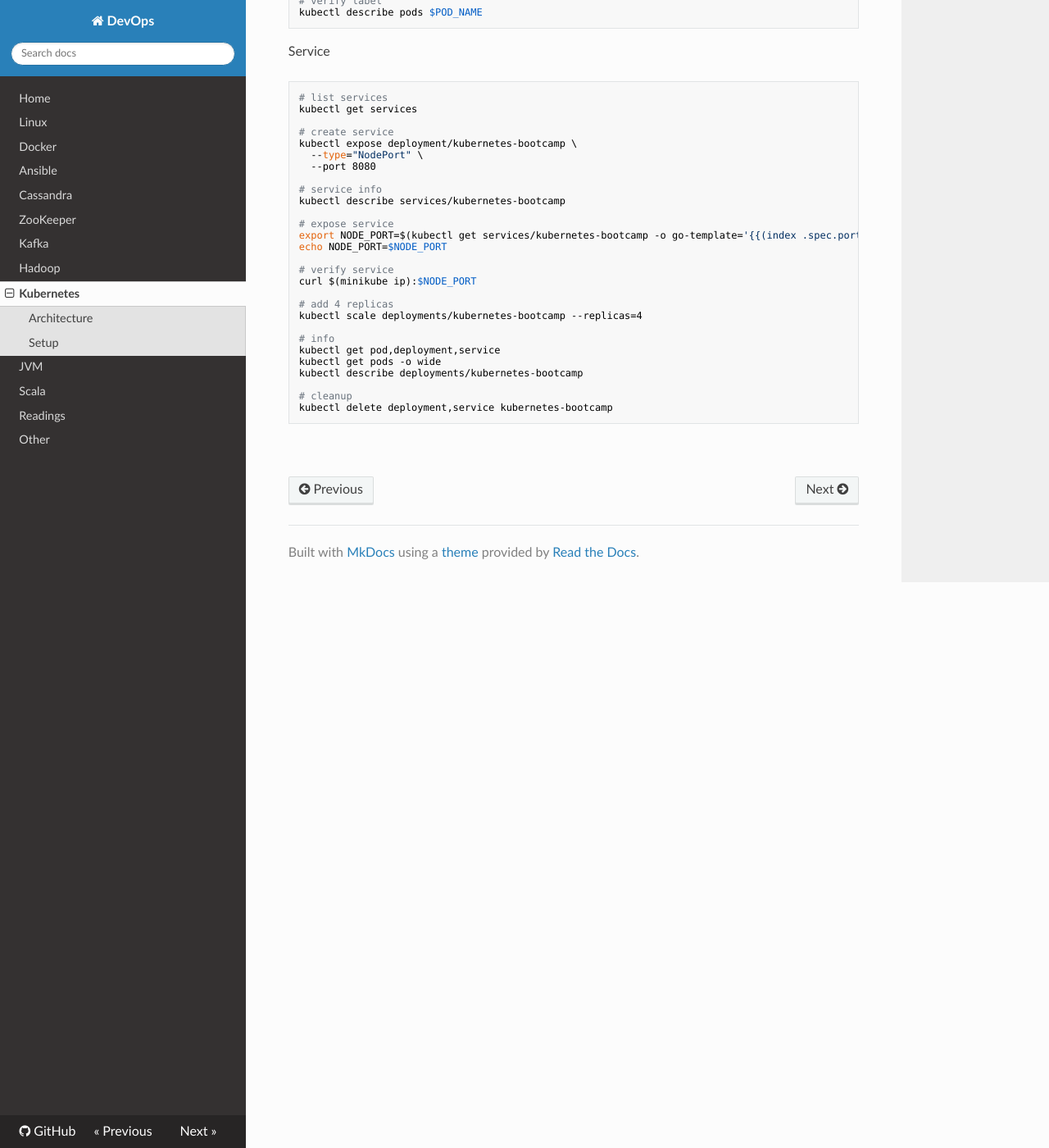
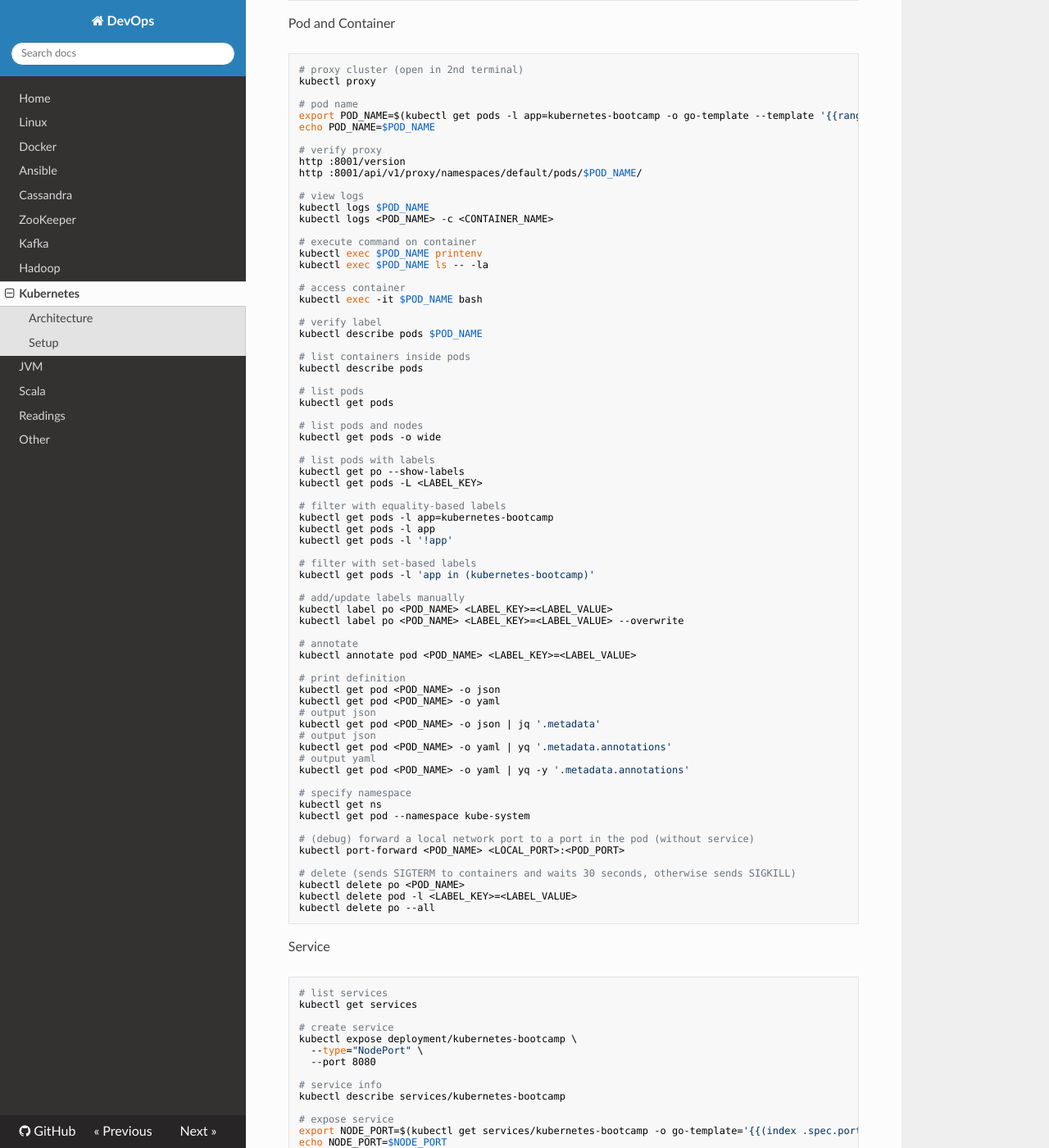
Before and after one commit to niqdev/devops, an MkDocs documentation site: the page built from docs/kubernetes.md, in a window 1280 px wide and 1400 px high, scrolled down 4173 px. Shown: the whole window at 82% size. Built offline with MkDocs 1.6.1, drawn with Linux system fonts in a browser that asks for light colours; nearby versions of some CDN libraries; old or Windows-style settings are respelled for this version of MkDocs; some of the changed text lies outside the part shown.

Commit message:
doc: update kubernetes

````diff
--- a/docs/kubernetes.md
+++ b/docs/kubernetes.md
@@ -48,8 +48,30 @@ At the hardware level, a Kubernetes cluster node can be
 ![kubernetes-run](img/kubernetes-run.png)
 
 * One of the most fundamental Kubernetes principles is that instead of telling Kubernetes exactly what actions it should perform, you're only *declaratively changing the desired state* of the system and letting Kubernetes examine the current actual state and *reconcile* it with the desired state
+* A **label** is an arbitrary key-value pair you attach to a resource, which is then utilized when selecting resources using *label selectors* and a resource can have more than one label
+* **Annotations** are key-value pairs like labels, but they aren't meant to hold identifying information and can hold up to 256 KB
+* Using multiple **namespaces** allows to split complex systems with numerous components into smaller distinct groups and resource names only need to be unique within a namespace
 * A **pod** is a group of one or more tightly related containers that will always run together on the same worker node and in the same Linux namespace(s). Each pod is like a separate logical machine with its own IP, hostname, processes, and so on, running a single application
 * **Services** represent a static location for a group of one or more pods that all provide the same service. Requests coming to the IP and port of the service will be forwarded to the IP and port of one of the pods belonging to the service at that moment
+* *Resource* definition example
+
+```
+apiVersion: v1
+# type of resource
+kind: Pod
+# includes the name, namespace, labels, and other information about the pod
+metadata:
+  ...
+# contains the actual description of the pod's contents,
+# such as the pod's containers, volumes, and other data
+spec:
+  ...
+# contains the current information about the running pod,
+# such as what condition the pod is in, the description and status of each container,
+# and the pod's internal IP and other basic info
+status:
+  ...
+```
 
 ## Setup
 
@@ -92,11 +114,23 @@ kubectl describe nodes
 kubectl config view
 
 # namespace
-kubectl create namespace local
+kubectl create namespace <NAMESPACE_NAME>
 kubectl get namespaces
-kubectl config set-context $(kubectl config current-context) --namespace=local
 kubectl config view | grep namespace
-kubectl delete namespace local
+kubectl delete namespace <NAMESPACE_NAME>
+
+# current namespace
+kubectl config current-context
+
+# switch namespace
+kubectl config set-context $(kubectl config current-context) --namespace=<NAMESPACE_NAME>
+
+# create resources from file
+kubectl create -f <FILE_NAME>.yaml
+
+# explain fields
+kubectl explain pod
+kubectl explain service.spec
 ```
 
 Simple deployment
@@ -152,6 +171,7 @@ http :8001/api/v1/proxy/namespaces/default/pods/$POD_NAME/
 
 # view logs
 kubectl logs $POD_NAME
+kubectl logs <POD_NAME> -c <CONTAINER_NAME>
 
 # execute command on container
 kubectl exec $POD_NAME printenv
@@ -162,6 +182,56 @@ kubectl exec -it $POD_NAME bash
 
 # verify label
 kubectl describe pods $POD_NAME
+
+# list containers inside pods
+kubectl describe pods
+
+# list pods
+kubectl get pods
+
+# list pods and nodes
+kubectl get pods -o wide
+
+# list pods with labels
+kubectl get po --show-labels
+kubectl get pods -L <LABEL_KEY>
+
+# filter with equality-based labels
+kubectl get pods -l app=kubernetes-bootcamp
+kubectl get pods -l app
+kubectl get pods -l '!app'
+
+# filter with set-based labels
+kubectl get pods -l 'app in (kubernetes-bootcamp)'
+
+# add/update labels manually
+kubectl label po <POD_NAME> <LABEL_KEY>=<LABEL_VALUE>
+kubectl label po <POD_NAME> <LABEL_KEY>=<LABEL_VALUE> --overwrite
+
+# annotate
+kubectl annotate pod <POD_NAME> <LABEL_KEY>=<LABEL_VALUE>
+
+# print definition
+kubectl get pod <POD_NAME> -o json
+kubectl get pod <POD_NAME> -o yaml
+# output json
+kubectl get pod <POD_NAME> -o json | jq '.metadata'
+# output json
+kubectl get pod <POD_NAME> -o yaml | yq '.metadata.annotations'
+# output yaml
+kubectl get pod <POD_NAME> -o yaml | yq -y '.metadata.annotations'
+
+# specify namespace
+kubectl get ns
+kubectl get pod --namespace kube-system
+
+# (debug) forward a local network port to a port in the pod (without service)
+kubectl port-forward <POD_NAME> <LOCAL_PORT>:<POD_PORT>
+
+# delete (sends SIGTERM to containers and waits 30 seconds, otherwise sends SIGKILL)
+kubectl delete po <POD_NAME>
+kubectl delete pod -l <LABEL_KEY>=<LABEL_VALUE>
+kubectl delete po --all
 ```
 
 Service
@@ -194,6 +264,9 @@ kubectl describe deployments/kubernetes-bootcamp
 
 # cleanup
 kubectl delete deployment,service kubernetes-bootcamp
+# all (means all resource types)
+# --all (means all resource instances)
+kubectl delete all --all
 ```
 
 <br>
````
Also changed, not shown: other parts of docs/kubernetes.md (+0 -15 lines).
